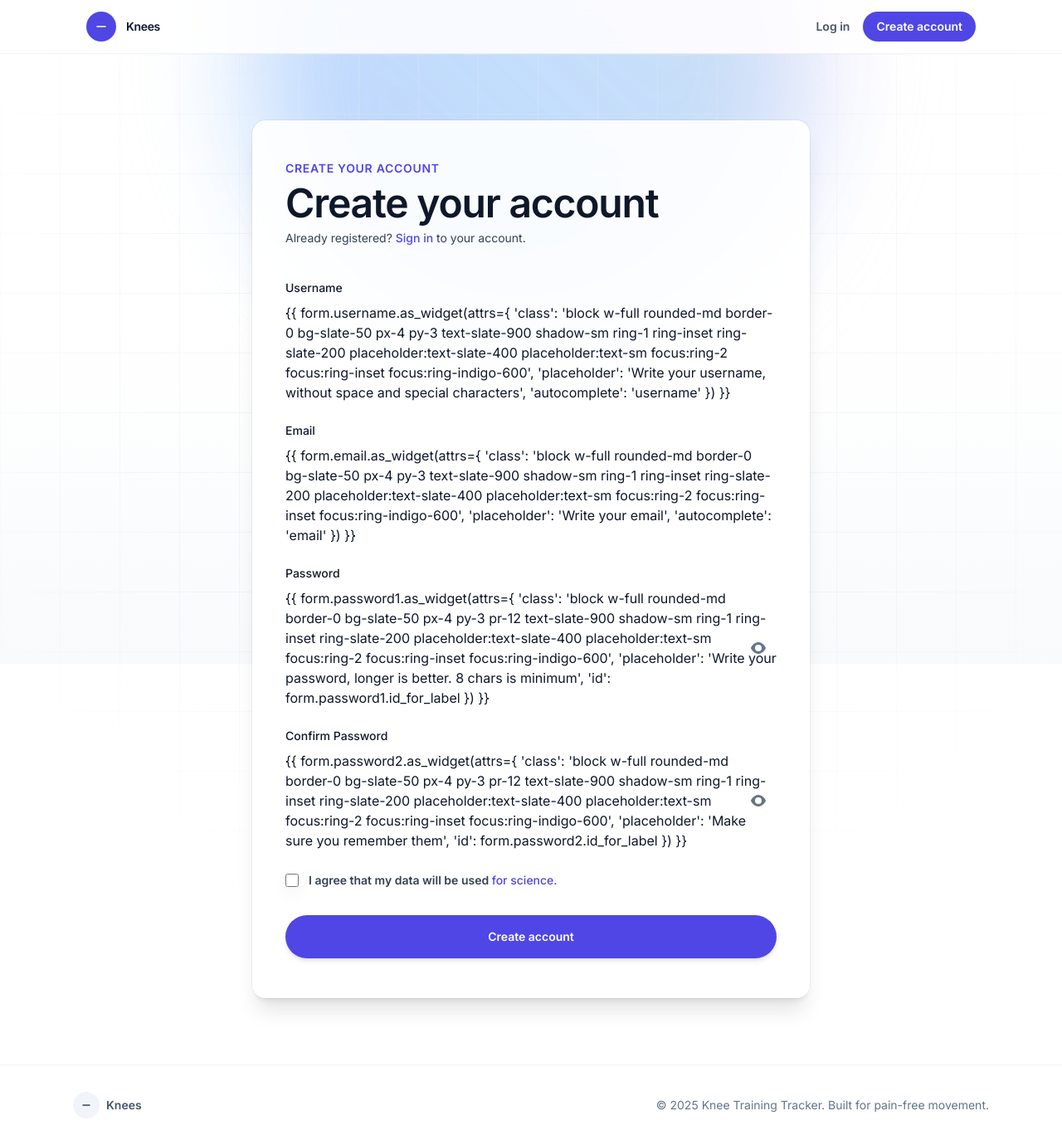
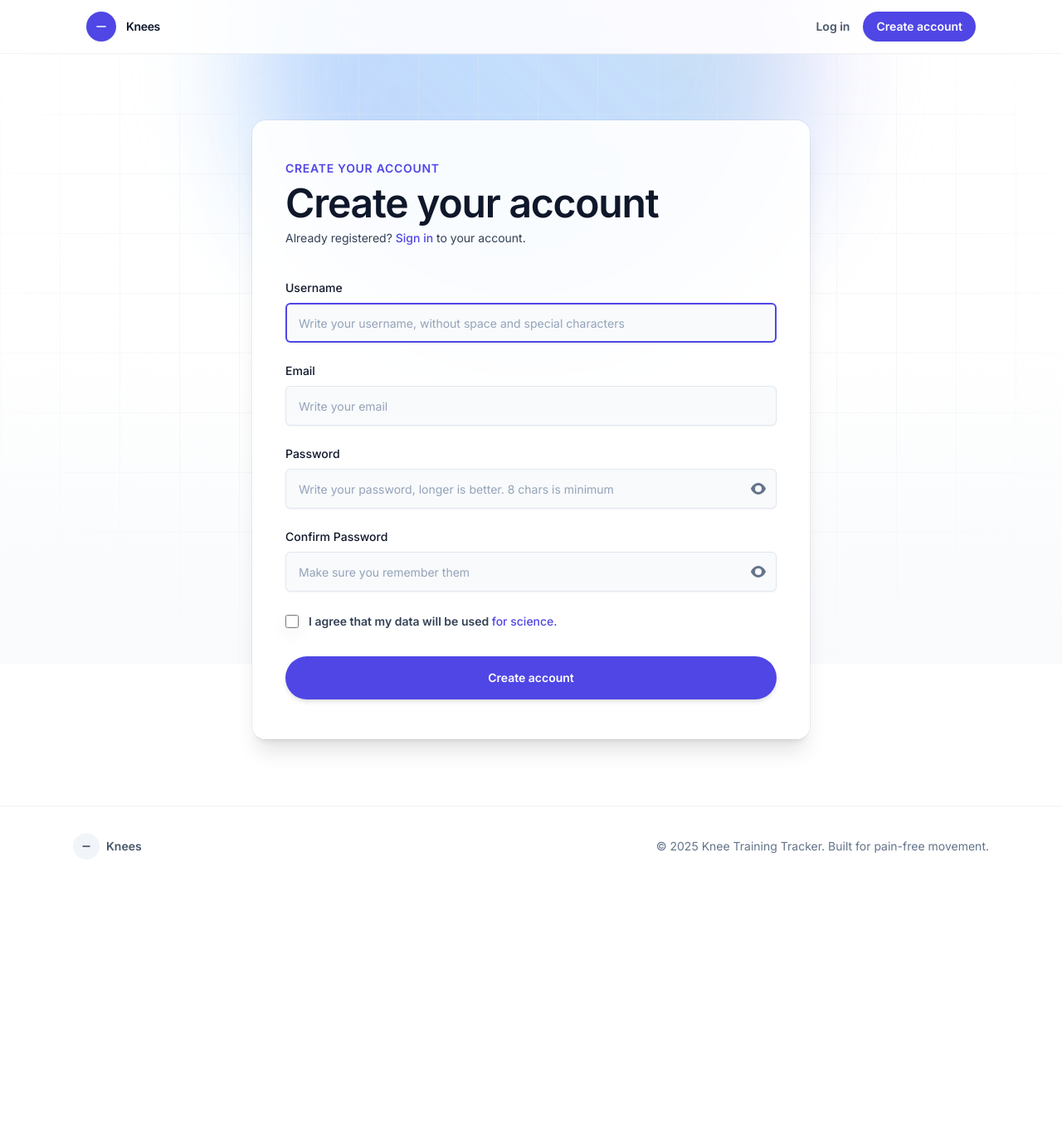
Before and after one commit to h0n24/knees, a Django app: page /auth/register/ in a window 1280 px wide. Shown: the whole page at 83% size. After the commit the page ends 1036 px from the top, so only its background shows below. Run offline with Django 5.2, Linux system fonts and the light colour scheme; some libraries are stand-ins or nearby versions.

Commit message:
Fix auth form rendering

```diff
--- a/apps/backend/accounts/forms.py
+++ b/apps/backend/accounts/forms.py
@@ -1,6 +1,5 @@
 from django import forms
-from django import forms
-from django.contrib.auth.forms import UserCreationForm
+from django.contrib.auth.forms import AuthenticationForm, UserCreationForm
 from django.contrib.auth.password_validation import validate_password
 from django.contrib.auth.models import User
 
@@ -12,12 +11,88 @@ class RegisterForm(UserCreationForm):
         model = User
         fields = ("username", "email", "password1", "password2")
 
+    def __init__(self, *args, **kwargs):
+        super().__init__(*args, **kwargs)
+
+        self.fields["username"].widget.attrs.update(
+            {
+                "class": (
+                    "block w-full rounded-md border-0 bg-slate-50 px-4 py-3 "
+                    "text-slate-900 shadow-sm ring-1 ring-inset ring-slate-200 "
+                    "placeholder:text-slate-400 placeholder:text-sm focus:ring-2 "
+                    "focus:ring-inset focus:ring-indigo-600"
+                ),
+                "placeholder": "Write your username, without space and special characters",
+                "autocomplete": "username",
+            }
+        )
+
+        self.fields["email"].widget.attrs.update(
+            {
+                "class": (
+                    "block w-full rounded-md border-0 bg-slate-50 px-4 py-3 text-slate-900 "
+                    "shadow-sm ring-1 ring-inset ring-slate-200 placeholder:text-slate-400 "
+                    "placeholder:text-sm focus:ring-2 focus:ring-inset focus:ring-indigo-600"
+                ),
+                "placeholder": "Write your email",
+                "autocomplete": "email",
+            }
+        )
+
+        password_classes = (
+            "block w-full rounded-md border-0 bg-slate-50 px-4 py-3 pr-12 text-slate-900 "
+            "shadow-sm ring-1 ring-inset ring-slate-200 placeholder:text-slate-400 placeholder:text-sm "
+            "focus:ring-2 focus:ring-inset focus:ring-indigo-600"
+        )
+
+        self.fields["password1"].widget.attrs.update(
+            {
+                "class": password_classes,
+                "placeholder": "Write your password, longer is better. 8 chars is minimum",
+            }
+        )
+
+        self.fields["password2"].widget.attrs.update(
+            {
+                "class": password_classes,
+                "placeholder": "Make sure you remember them",
+            }
+        )
+
     def save(self, commit: bool = True) -> User:
         user = super().save(commit=False)
         user.email = self.cleaned_data["email"]
         if commit:
             user.save()
         return user
+
+
+class LoginForm(AuthenticationForm):
+    def __init__(self, *args, **kwargs):
+        super().__init__(*args, **kwargs)
+
+        self.fields["username"].widget.attrs.update(
+            {
+                "class": (
+                    "block w-full rounded-md border-0 bg-slate-50 px-4 py-3 text-slate-900 "
+                    "shadow-sm ring-1 ring-inset ring-slate-200 placeholder:text-slate-400 placeholder:text-sm "
+                    "focus:ring-2 focus:ring-inset focus:ring-indigo-600"
+                ),
+                "placeholder": "Your username or email",
+                "autocomplete": "username",
+            }
+        )
+
+        self.fields["password"].widget.attrs.update(
+            {
+                "class": (
+                    "block w-full rounded-md border-0 bg-slate-50 px-4 py-3 pr-12 text-slate-900 "
+                    "shadow-sm ring-1 ring-inset ring-slate-200 placeholder:text-slate-400 placeholder:text-sm "
+                    "focus:ring-2 focus:ring-inset focus:ring-indigo-600"
+                ),
+                "placeholder": "Your password",
+            }
+        )
 
 
 class UserSettingsForm(forms.ModelForm):
--- a/apps/backend/accounts/views.py
+++ b/apps/backend/accounts/views.py
@@ -1,14 +1,8 @@
 from django.contrib.auth import login, logout
-from django.contrib.auth.forms import AuthenticationForm
 from django.contrib.auth.models import Group
 from django.shortcuts import redirect, render
 
-from django.contrib.auth import login, logout
-from django.contrib.auth.forms import AuthenticationForm
-from django.contrib.auth.models import Group
-from django.shortcuts import redirect, render
-
-from apps.backend.accounts.forms import RegisterForm
+from apps.backend.accounts.forms import LoginForm, RegisterForm
 from apps.backend.training.services import create_weekly_plan_for_user
 
 
@@ -23,7 +17,7 @@ def login_page(request):
         return _redirect_authenticated_user(request.user)
 
     data = request.POST if request.method == "POST" else None
-    form = AuthenticationForm(request=request, data=data)
+    form = LoginForm(request=request, data=data)
     if request.method == "POST" and form.is_valid():
         user = form.get_user()
         login(request, user)
--- a/templates/accounts/register.html
+++ b/templates/accounts/register.html
@@ -36,11 +36,7 @@
         <div>
           <label for="{{ form.username.id_for_label }}" class="block text-sm font-medium text-slate-900">Username</label>
           <div class="mt-2">
-            {{ form.username.as_widget(attrs={
-              'class': 'block w-full rounded-md border-0 bg-slate-50 px-4 py-3 text-slate-900 shadow-sm ring-1 ring-inset ring-slate-200 placeholder:text-slate-400 placeholder:text-sm focus:ring-2 focus:ring-inset focus:ring-indigo-600',
-              'placeholder': 'Write your username, without space and special characters',
-              'autocomplete': 'username'
-            }) }}
+            {{ form.username }}
             {% if form.username.errors %}
               <p class="mt-2 text-sm text-rose-600">{{ form.username.errors|join:", " }}</p>
             {% endif %}
@@ -50,11 +46,7 @@
         <div>
           <label for="{{ form.email.id_for_label }}" class="block text-sm font-medium text-slate-900">Email</label>
           <div class="mt-2">
-            {{ form.email.as_widget(attrs={
-              'class': 'block w-full rounded-md border-0 bg-slate-50 px-4 py-3 text-slate-900 shadow-sm ring-1 ring-inset ring-slate-200 placeholder:text-slate-400 placeholder:text-sm focus:ring-2 focus:ring-inset focus:ring-indigo-600',
-              'placeholder': 'Write your email',
-              'autocomplete': 'email'
-            }) }}
+            {{ form.email }}
             {% if form.email.errors %}
               <p class="mt-2 text-sm text-rose-600">{{ form.email.errors|join:", " }}</p>
             {% endif %}
@@ -64,11 +56,7 @@
         <div>
           <label for="{{ form.password1.id_for_label }}" class="block text-sm font-medium text-slate-900">Password</label>
           <div class="relative mt-2">
-            {{ form.password1.as_widget(attrs={
-              'class': 'block w-full rounded-md border-0 bg-slate-50 px-4 py-3 pr-12 text-slate-900 shadow-sm ring-1 ring-inset ring-slate-200 placeholder:text-slate-400 placeholder:text-sm focus:ring-2 focus:ring-inset focus:ring-indigo-600',
-              'placeholder': 'Write your password, longer is better. 8 chars is minimum',
-              'id': form.password1.id_for_label
-            }) }}
+            {{ form.password1 }}
             <button type="button" class="absolute inset-y-0 right-0 flex items-center rounded-r-md px-3 text-slate-500 transition hover:text-slate-700 focus:outline-none focus-visible:ring-2 focus-visible:ring-indigo-600 focus-visible:ring-offset-2" aria-label="Toggle password visibility" data-toggle-password="{{ form.password1.id_for_label }}">
               <svg class="h-5 w-5" viewBox="0 0 20 20" fill="currentColor" aria-hidden="true">
                 <path data-eye-on d="M10 3C5.5 3 2 7.1 1 10c1 2.9 4.5 7 9 7s8-4.1 9-7c-1-2.9-4.5-7-9-7Zm0 11a4 4 0 1 1 0-8 4 4 0 0 1 0 8Z"></path>
@@ -84,11 +72,7 @@
         <div>
           <label for="{{ form.password2.id_for_label }}" class="block text-sm font-medium text-slate-900">Confirm Password</label>
           <div class="relative mt-2">
-            {{ form.password2.as_widget(attrs={
-              'class': 'block w-full rounded-md border-0 bg-slate-50 px-4 py-3 pr-12 text-slate-900 shadow-sm ring-1 ring-inset ring-slate-200 placeholder:text-slate-400 placeholder:text-sm focus:ring-2 focus:ring-inset focus:ring-indigo-600',
-              'placeholder': 'Make sure you remember them',
-              'id': form.password2.id_for_label
-            }) }}
+            {{ form.password2 }}
             <button type="button" class="absolute inset-y-0 right-0 flex items-center rounded-r-md px-3 text-slate-500 transition hover:text-slate-700 focus:outline-none focus-visible:ring-2 focus-visible:ring-indigo-600 focus-visible:ring-offset-2" aria-label="Toggle password visibility" data-toggle-password="{{ form.password2.id_for_label }}">
               <svg class="h-5 w-5" viewBox="0 0 20 20" fill="currentColor" aria-hidden="true">
                 <path data-eye-on d="M10 3C5.5 3 2 7.1 1 10c1 2.9 4.5 7 9 7s8-4.1 9-7c-1-2.9-4.5-7-9-7Zm0 11a4 4 0 1 1 0-8 4 4 0 0 1 0 8Z"></path>
```
Also changed, not shown: templates/accounts/login.html (+2 -10 lines).
